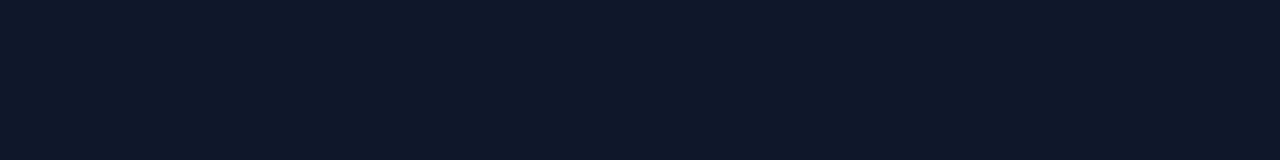
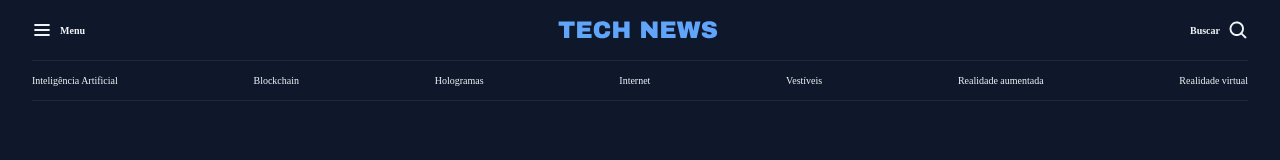
Before and after one commit to ingritedaiane/PORTAL-DE-NOTICIAS, a plain HTML site: page index.html in a window 1280 px wide. Drawn offline with Linux system fonts and the light colour scheme.

Commit message:
header finalizado

```diff
--- a/index.html
+++ b/index.html
@@ -10,6 +10,32 @@
     <title>Portal de notícias</title>
 </head>
 <body>
+    <header class="conteiner">
+        <nav id="primary" class="grid grid-flow-col">
+            <div>
+                <img src="assets/icons/List.svg" alt="icone de menu">
+                <strong>Menu</strong>
+            </div>
+            <div>
+                <img src="assets/icons/logo.svg" alt="logomarca tech news">
+            </div>
+            <div>
+                <strong>Buscar</strong>
+                <img src="assets/icons/MagnifyingGlass.svg" alt="icone de lupa">
+            </div>
+        </nav>
+        <nav id="secondary" class="grid grid-flow-col">
+            <a href="#">Inteligência Artificial</a>
+            <a href="#">Blockchain</a>
+            <a href="#">Hologramas</a>
+            <a href="#">Internet</a>
+            <a href="#">Vestíveis</a>
+            <a href="#">Realidade aumentada</a>
+            <a href="#">Realidade virtual</a>
+        </nav>
+    </header>
+    <main>
 
+    </main>
 </body>
 </html>
--- a/styles/global.css
+++ b/styles/global.css
@@ -42,3 +42,18 @@ a:hover {
 h1, h2, h3 {
     font: inherit;
 }
+
+.conteiner {
+    max-width: 128rem;
+    padding-inline: 3.2rem;
+    margin-inline: auto;
+}
+
+/* utilitary-first */
+.grid {
+    display: grid;
+}
+
+.grid-flow-col {
+    grid-auto-flow: column;
+}
--- /dev/null
+++ b/styles/header.css
@@ -0,0 +1,25 @@
+#primary {
+    padding-block: 2.0rem;
+
+    div {
+        display: flex;
+        align-items: center;
+        gap: 0.8rem;
+    }
+
+    /* nesting css */
+    div:nth-child(2) {
+        margin-inline: auto;
+    }
+
+    div:nth-child(3) {
+        justify-self: end;
+    }
+}
+
+#secondary {
+    padding-block: 1.4rem;
+    border: solid 0.1rem var(--stroke-color);
+    border-inline: none;
+    justify-content: space-between;
+}
--- a/styles/index.css
+++ b/styles/index.css
@@ -1 +1,2 @@
 @import url(global.css);
+@import url(header.css);
```
